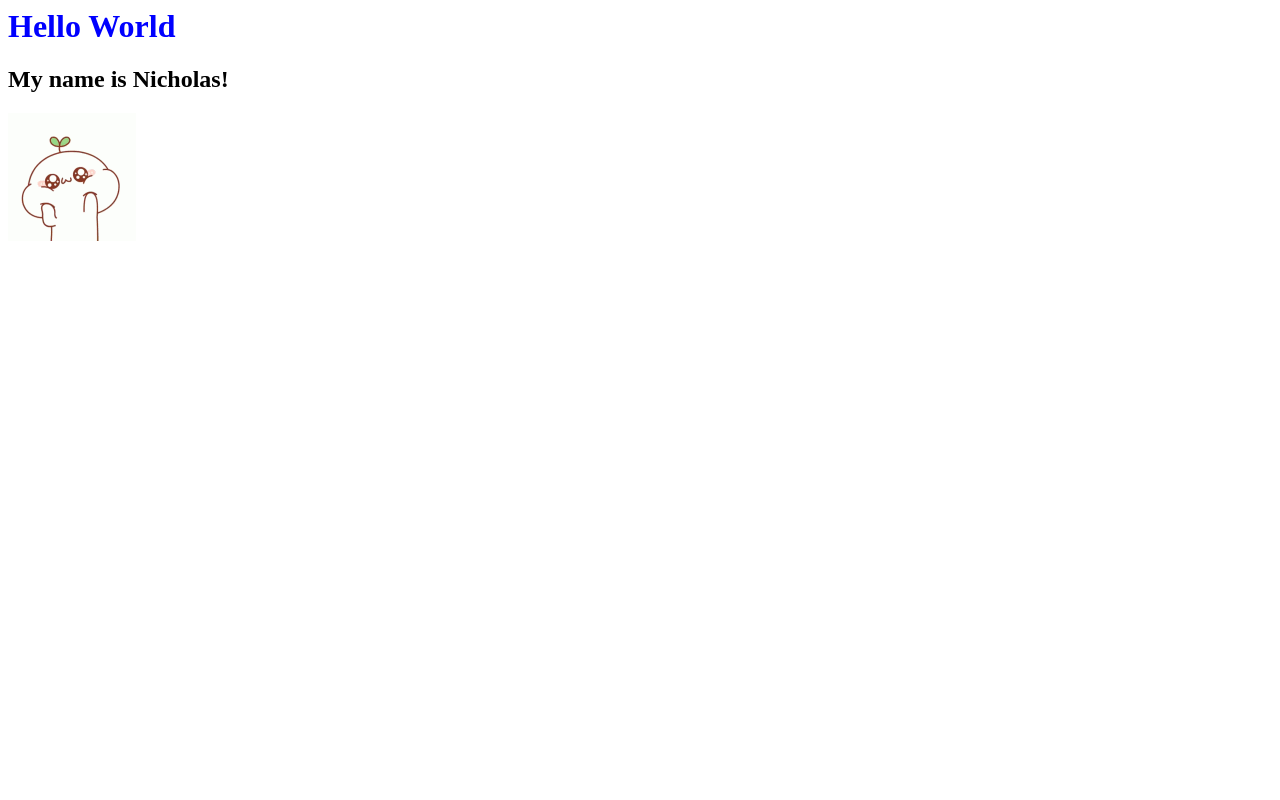
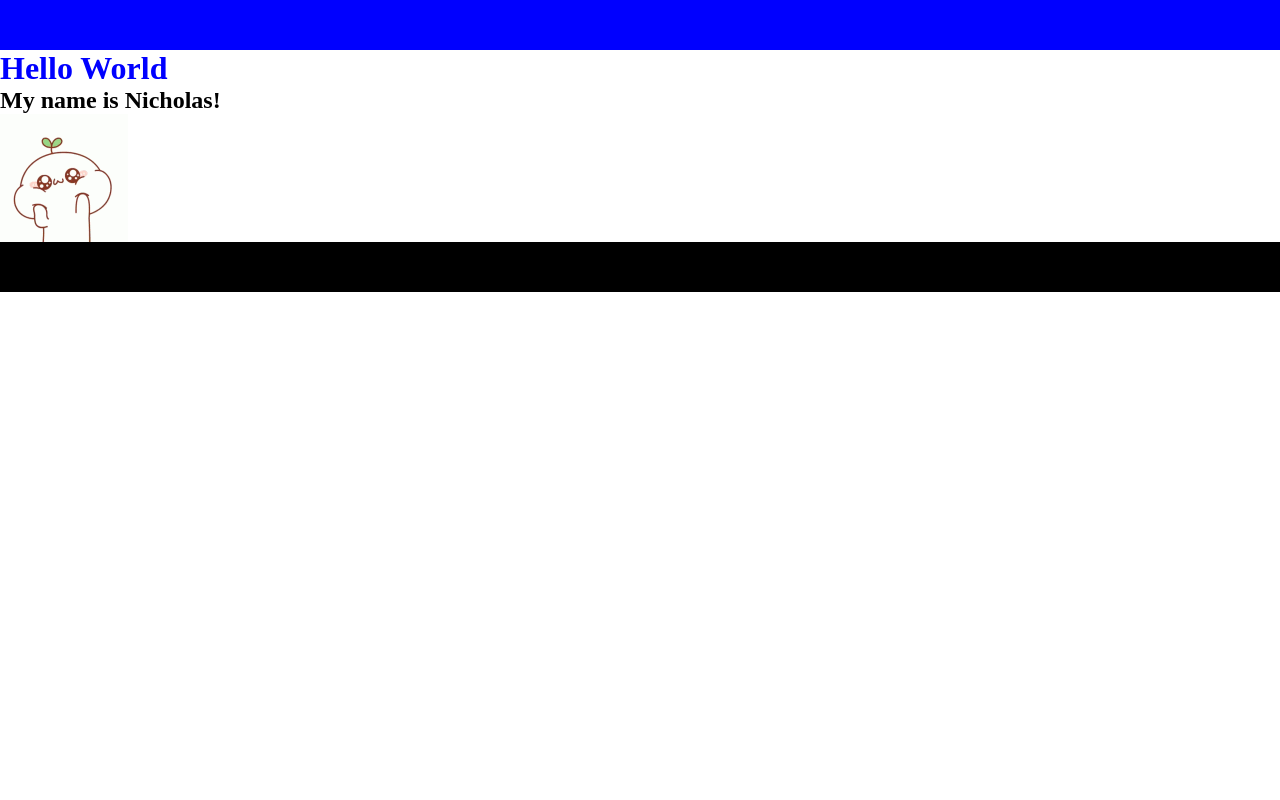
Before and after one commit to qaqaqaqaowh/demo_flask_app, a Flask app: page / in a window 1280 px wide. Run offline with Flask 2, Linux system fonts and the light colour scheme.

Commit message:
added layout to current pages

```diff
--- a/static/index.css
+++ b/static/index.css
@@ -1,3 +1,17 @@
+* {
+	margin: 0;
+}
+
 h1 {
 	color: blue;
 }
+
+.nav {
+	height: 50px;
+	background-color: blue;
+}
+
+.footer {
+	height: 50px;
+	background-color: black;
+}
--- a/templates/index.html
+++ b/templates/index.html
@@ -1,5 +1,6 @@
-<link rel="stylesheet" type="text/css" href="static/index.css">
-
-<h1>Hello World</h1>
-<h2>My name is Nicholas!</h2>
-<img src="static/face.gif">
+{% extends "layout.html" %}
+{% block content %}
+	<h1>Hello World</h1>
+	<h2>My name is Nicholas!</h2>
+	<img src="static/face.gif">
+{% endblock %}
--- /dev/null
+++ b/templates/layout.html
@@ -0,0 +1,6 @@
+<link rel="stylesheet" type="text/css" href="static/index.css">
+
+<div class="nav"></div>
+{% block content %}
+{% endblock %}
+<div class="footer"></div>
--- a/templates/profile.html
+++ b/templates/profile.html
@@ -1,6 +1,9 @@
+{% extends "layout.html" %}
+{% block content %}
 	{% if name == "Nicholas" %}
 		<h1>Welcome! {{name}}!</h1>
 		<img src="static/face.gif">
 	{% else %}
 		<h1>{{name}}</h1>
 	{% endif %}
+{% endblock %}
```
Lines whose indentation alone changed are shown as unchanged.
